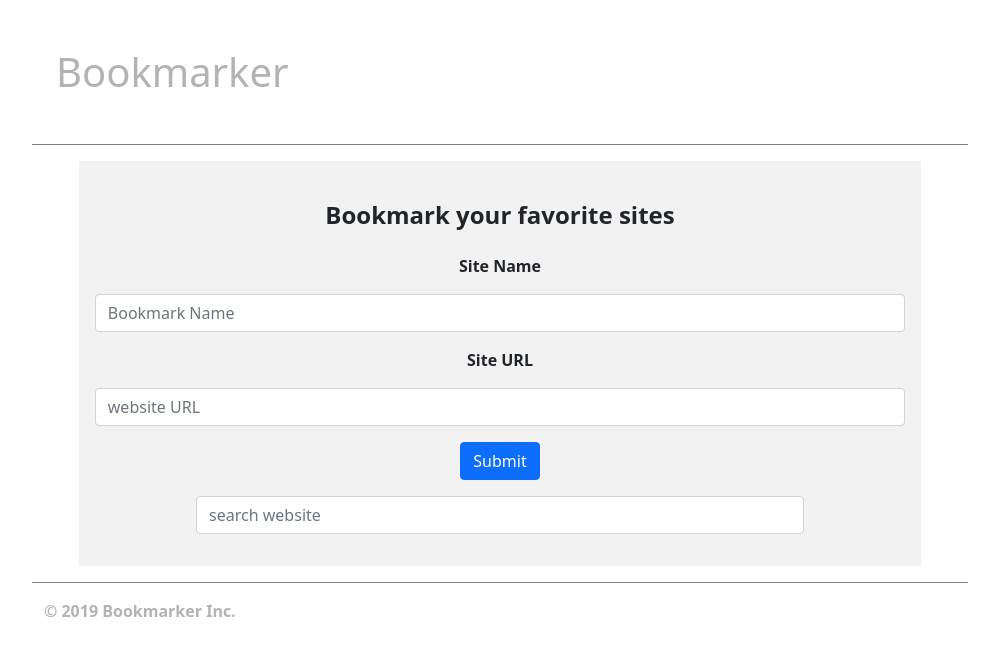
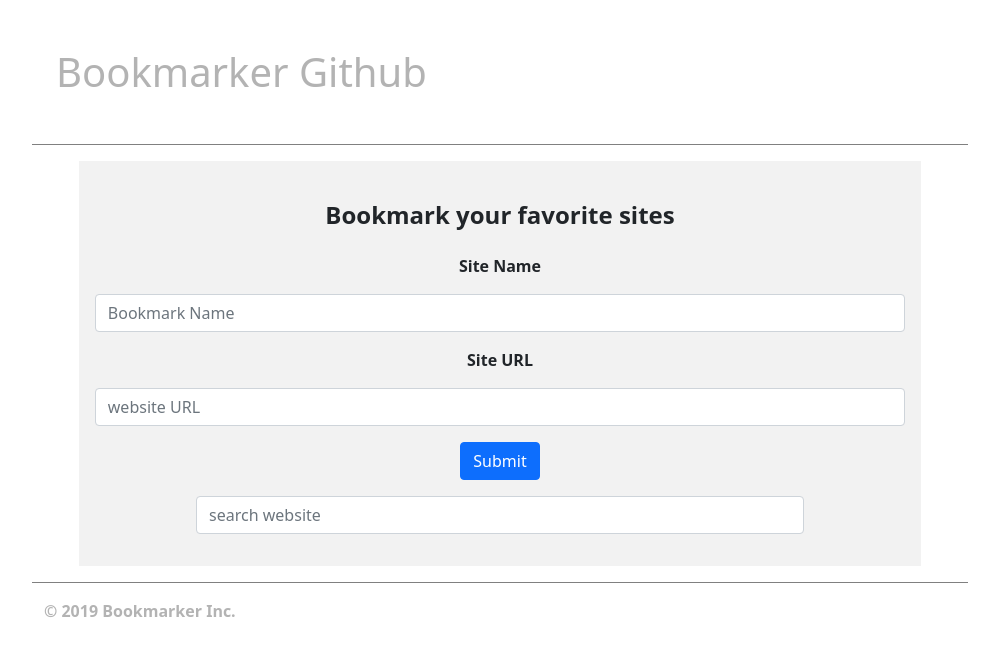
Before and after one commit to AhmadAmin99/Bookmarker, a plain HTML site: page index.html in a window 1280 px wide. Shown: the whole page, without its empty margins (140-1139 px from the left). Drawn offline with Linux system fonts and the light colour scheme.

Commit message:
fisrt commit 2

```diff
--- a/index.html
+++ b/index.html
@@ -10,7 +10,9 @@
 
        <section class="w-75 m-auto">
         <div class="container my-5">
-            <h1 class="mx-4 my-5">Bookmarker</h1>
+            <h1 class="mx-4 my-5">Bookmarker
+                <span>Github</span>
+            </h1>
             <div class="line my-3">
 
             </div>
```
